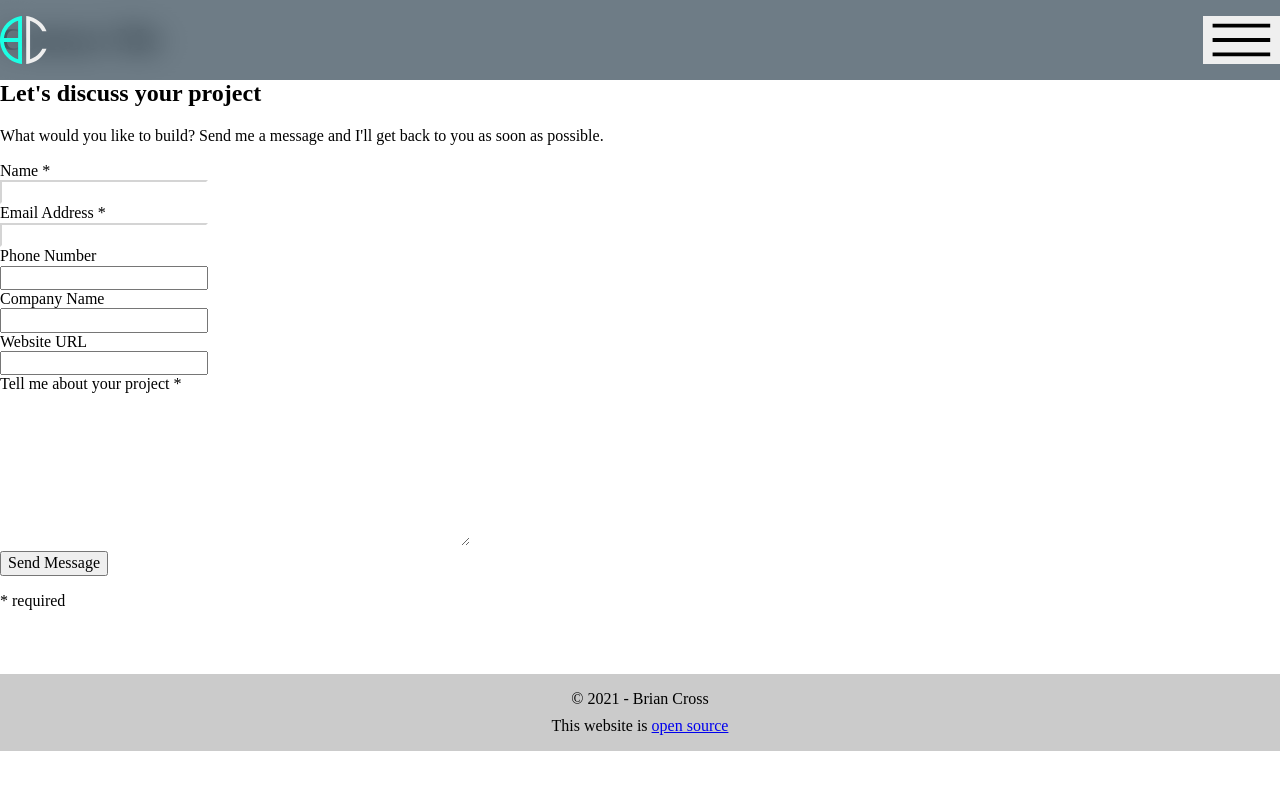
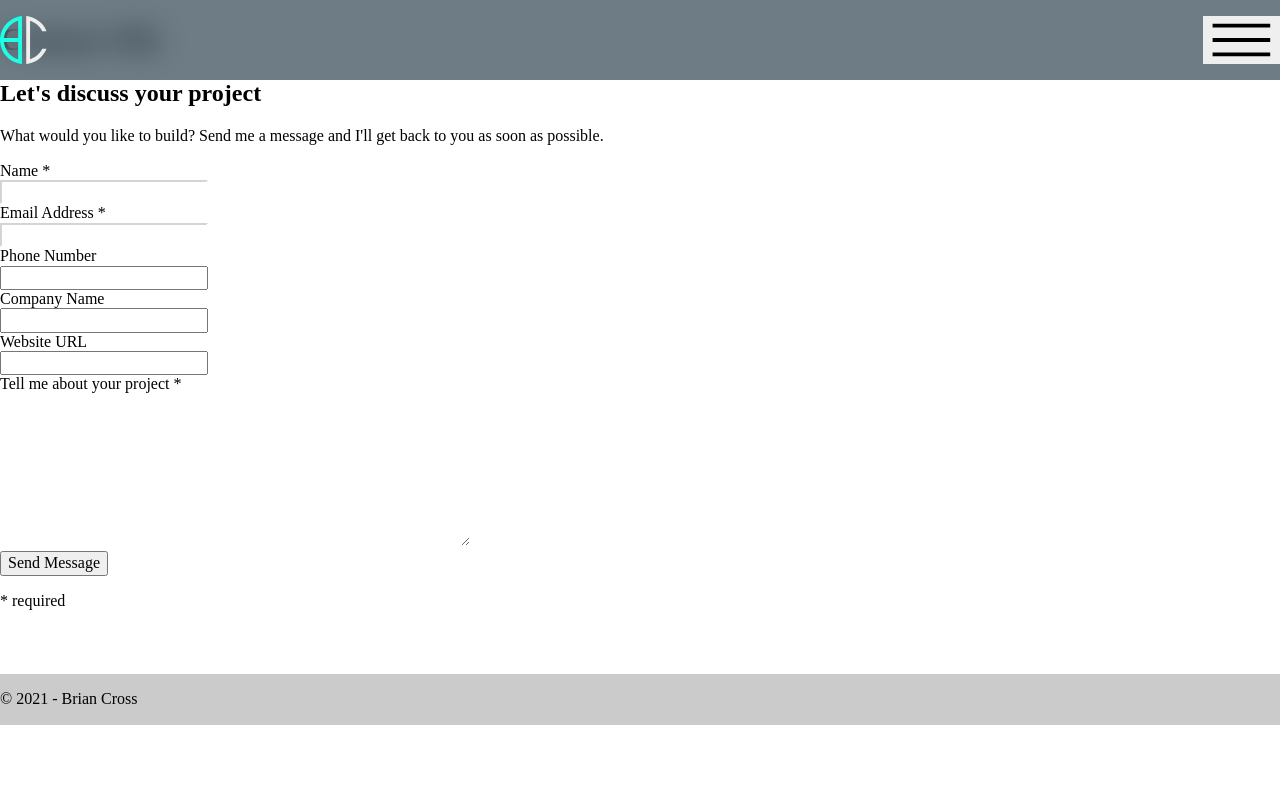
Before and after one commit to brian-cross/brian-cross-personal-site-nextjs, a Next.js app: page /contact in a window 1280 px wide. Shown: the top 790 px of the page. Built offline with nearby package versions, Linux system fonts and the light colour scheme.

Commit message:
Changed footer layout

```diff
--- a/components/Footer.js
+++ b/components/Footer.js
@@ -1,35 +1,26 @@
-import { colors } from "../styles/theme";
+import { colors, sizes } from "../styles/theme";
 
 export default function Footer() {
   return (
     <>
       <footer>
-        <div className="copyright">
-          &copy; {new Date().getFullYear()} - Brian Cross
-        </div>
-        <div>
-          This website is{" "}
-          <a
-            target="_blank"
-            rel="noopener"
-            href="https://github.com/brian-cross/brian-cross-personal-site-nextjs"
-          >
-            open source
-          </a>{" "}
+        <div className="container">
+          <div className="copyright">
+            &copy; {new Date().getFullYear()} - Brian Cross
+          </div>
         </div>
       </footer>
       <style jsx>{`
         footer {
-          display: flex;
-          flex-direction: column;
-          align-items: center;
-          gap: 0.5em;
           padding: 1em 0;
           font-weight: 300;
           background-color: ${colors.footerBg};
+        }
 
-          a {
-            font-size: inherit;
+        .copyright {
+          display: flex;
+          @media (max-width: ${sizes.mobileBreakpoint}) {
+            justify-content: center;
           }
         }
       `}</style>
```
